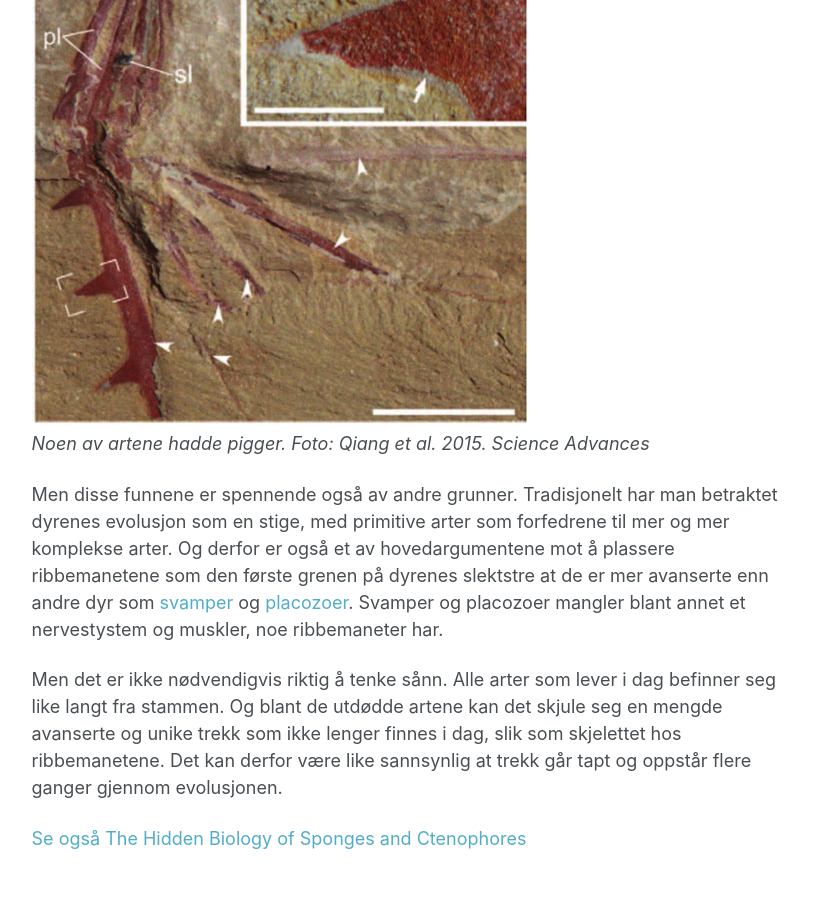
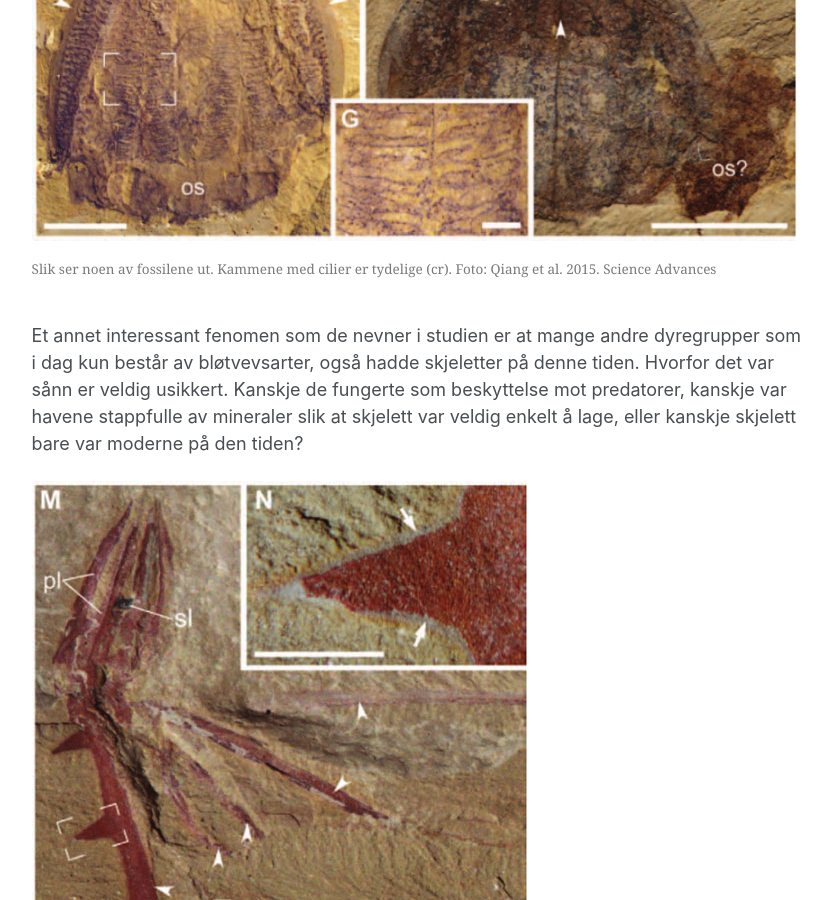
Before and after one commit to pjpaulpj/jonbra.github.io, a Jekyll site: the page built from _posts/2015-07-21-ribbemaneter-med-skjelett.md, in a window 1280 px wide and 900 px high, scrolled down 2057 px. Shown: the whole window, without its empty margins (250-1081 px from the left). Built offline with Jekyll 4.4.1, drawn with Linux system fonts in a browser that asks for light colours; comment, search, counter and statistics services are not loaded.

Commit message:
adding caption

```diff
--- a/_posts/2015-07-21-ribbemaneter-med-skjelett.md
+++ b/_posts/2015-07-21-ribbemaneter-med-skjelett.md
@@ -29,6 +29,11 @@ Men altså, ribbemaneter med skjelett. Kinesiske forskere har i en [nylig publis
 ![fossile ribbemaneter][3]
 *Slik ser noen av fossilene ut. Kammene med cilier er tydelige (cr). Foto: Qiang et al. 2015. Science Advances*
 
+<figure>
+  <img src="/images/screen_shot_2015-07-18_at_18.51.27.png" alt="">
+  <figcaption>Slik ser noen av fossilene ut. Kammene med cilier er tydelige (cr). Foto: Qiang et al. 2015. Science Advances</figcaption>
+</figure>
+
 
 Et annet interessant fenomen som de nevner i studien er at mange andre dyregrupper som i dag kun består av bløtvevsarter, også hadde skjeletter på denne tiden. Hvorfor det var sånn er veldig usikkert. Kanskje de fungerte som beskyttelse mot predatorer, kanskje var havene stappfulle av mineraler slik at skjelett var veldig enkelt å lage, eller kanskje skjelett bare var moderne på den tiden?
 
```
